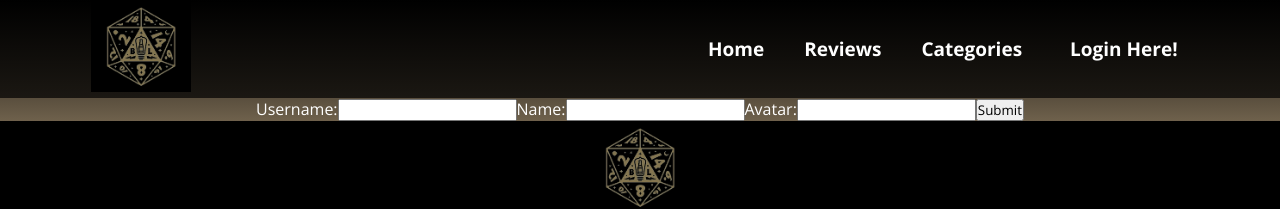
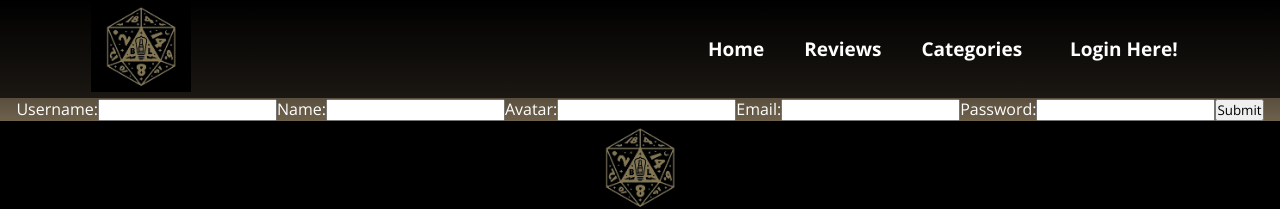
Before and after one commit to LSB616/nc-games, a React (Create React App) app: page /create-account in a window 1280 px wide. Shown: the top 209 px of the page. Built offline with nearby package versions, Linux system fonts and the light colour scheme.

Commit message:
updated create user function to include an email and password on submission

```diff
--- a/src/components/CreateAccount.jsx
+++ b/src/components/CreateAccount.jsx
@@ -10,6 +10,8 @@ const CreateAccount = () => {
     const [username, setUsername] = useState('');
     const [name, setName] = useState('');
     const [avatar, setAvatar] = useState('');
+    const [email, setEmail] = useState('');
+    const [password, setPassword] = useState('');
     const [isLoading, setIsLoading] = useState();
     const [accountCreated, setAccountCreated] = useState();
 
@@ -20,9 +22,9 @@ const CreateAccount = () => {
 
     const handleSubmit = (e) => {
         e.preventDefault();
-        return postUser({username: username, name: name, avatar_url: avatar})
+        return postUser({username: username, name: name, avatar_url: avatar, email: email, password: password})
         .then((res) => {
-            let login = {loggedIn: true, username: res.data.username, name: res.data.name, avatar_url: res.data.avatar_url}
+            let login = {loggedIn: true, username: res.data.username, name: res.data.name, avatar_url: res.data.avatar_url, email: res.data.email}
             setAccountCreated(true);
             setUser(login);
         })
@@ -44,6 +46,10 @@ const CreateAccount = () => {
             <input type="text" id="name" value={name} onChange={(e) => {setName(e.target.value)}} required></input>
             <label>Avatar:</label>
             <input type="text" id="avatar" value={avatar} onChange={(e) => {setAvatar(e.target.value)}} required></input>
+            <label>Email:</label>
+            <input type="text" id="avatar" value={email} onChange={(e) => {setEmail(e.target.value)}} required></input>
+            <label>Password:</label>
+            <input type="text" id="avatar" value={password} onChange={(e) => {setPassword(e.target.value)}} required></input>
             <button type="submit">Submit</button>
         </form>
     )
--- a/src/contexts/User.js
+++ b/src/contexts/User.js
@@ -9,6 +9,7 @@ export const UserProvider = ({ children }) => {
         username: '',
         name: '',
         avatar_url: '',
+        email: ''
     });
 
     return <UserContext.Provider value={{ user, setUser }}>{children}</UserContext.Provider>
```
